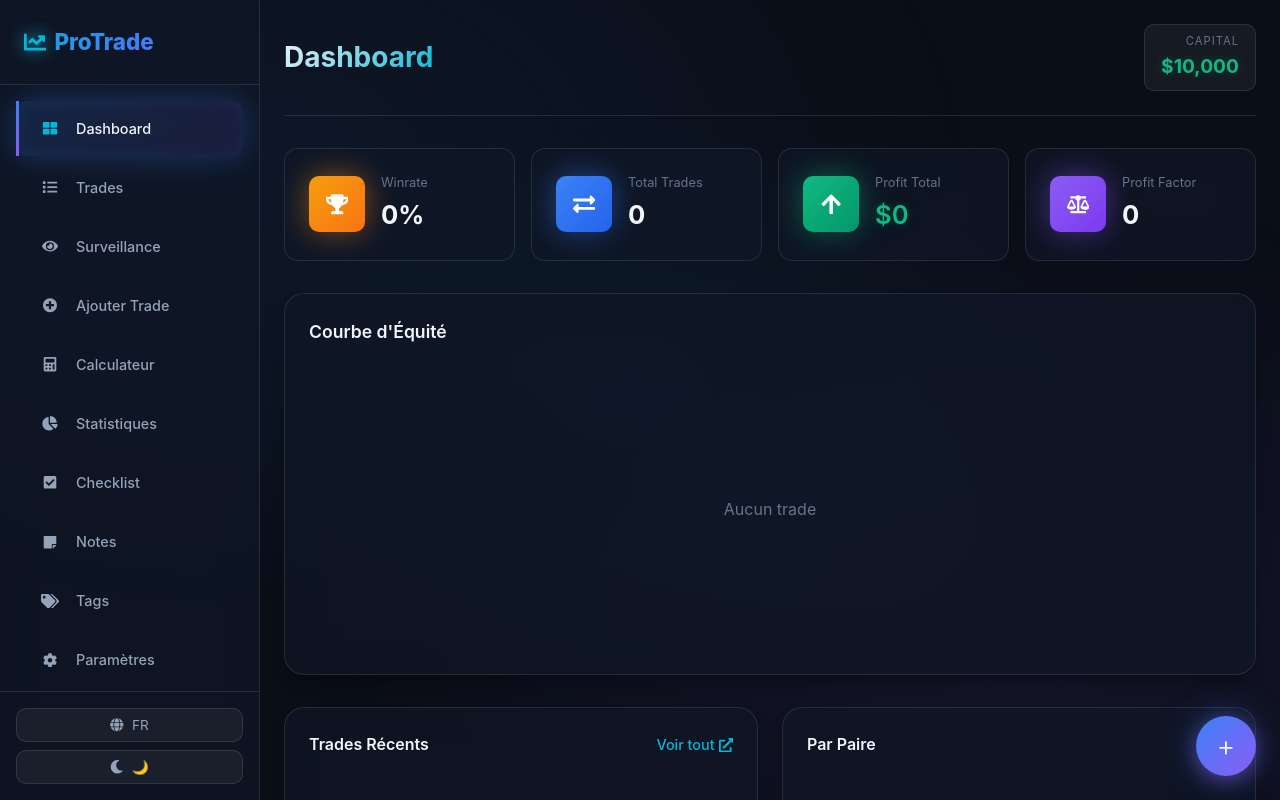
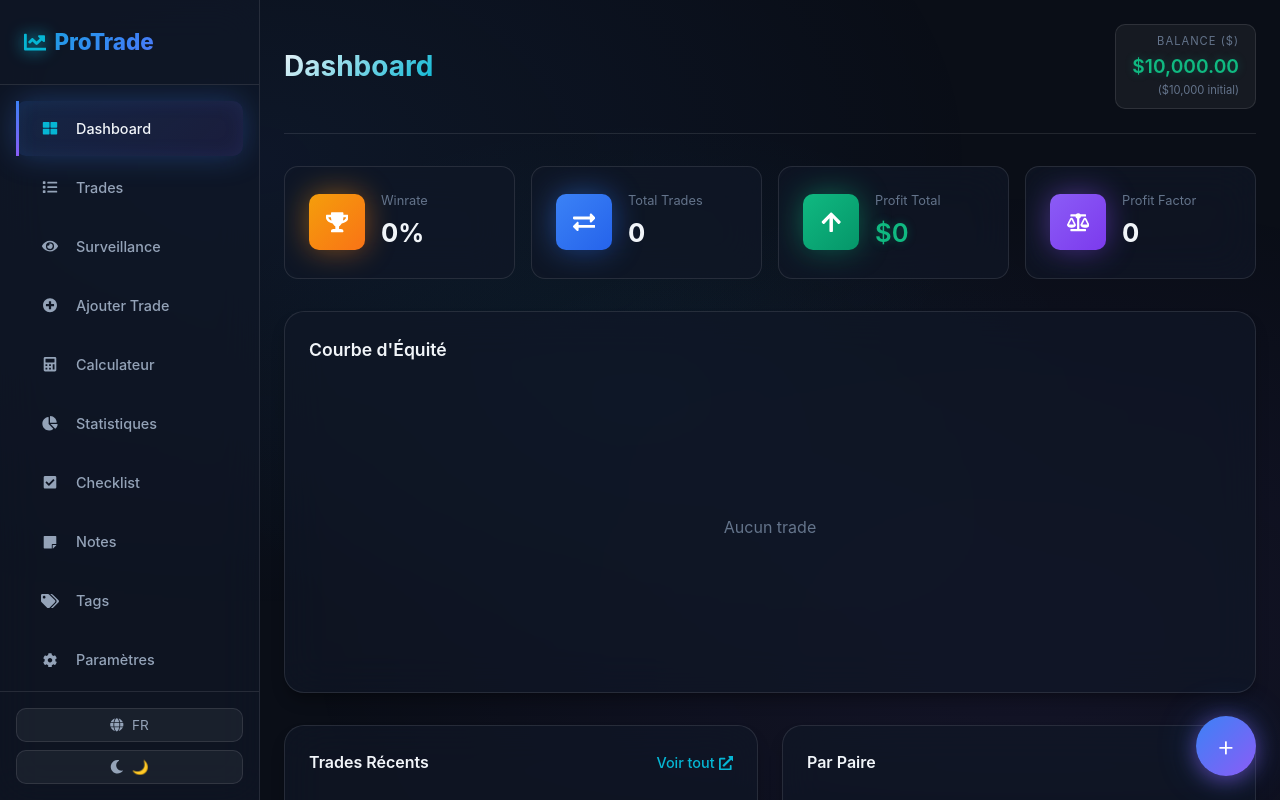
Before and after one commit to itachixa/journal-of-trading, a React (Vite) app in the folder protrade-journal/: page / in a window 1280 px wide. Shown: the top 800 px of the page. Built offline with nearby package versions, Linux system fonts and the light colour scheme.

Commit message:
update of accounting

```diff
--- a/protrade-journal/src/components/Layout.css
+++ b/protrade-journal/src/components/Layout.css
@@ -212,6 +212,22 @@
   text-shadow: 0 0 10px var(--success-glow);
 }
 
+.capital-value.positive {
+  color: var(--success);
+  text-shadow: 0 0 10px var(--success-glow);
+}
+
+.capital-value.negative {
+  color: var(--danger);
+  text-shadow: 0 0 10px var(--danger-glow);
+}
+
+.initial-capital {
+  font-size: 0.7rem;
+  color: var(--text-muted);
+  margin-left: 8px;
+}
+
 .content-area {
   position: relative;
 }
--- a/protrade-journal/src/components/Layout.jsx
+++ b/protrade-journal/src/components/Layout.jsx
@@ -24,7 +24,7 @@ const navItems = [
 ];
 
 export default function Layout({ children }) {
-  const { t, language, toggleLanguage, toggleTheme, theme, settings } = useApp();
+  const { t, language, toggleLanguage, toggleTheme, theme, settings, accountBalance } = useApp();
   const [sidebarOpen, setSidebarOpen] = useState(false);
   const location = useLocation();
 
@@ -93,8 +93,11 @@ export default function Layout({ children }) {
 
           <div className="header-actions">
             <div className="capital-display">
-              <span className="capital-label">{t('capital')}</span>
-              <span className="capital-value">${settings.initialCapital?.toLocaleString() || '10,000'}</span>
+              <span className="capital-label">{t('balance') || 'Balance'}</span>
+              <span className={`capital-value ${accountBalance >= settings.initialCapital ? 'positive' : accountBalance < settings.initialCapital ? 'negative' : ''}`}>
+                ${accountBalance.toLocaleString(undefined, { minimumFractionDigits: 2, maximumFractionDigits: 2 })}
+              </span>
+              <span className="initial-capital">(${settings.initialCapital?.toLocaleString() || '10,000'} initial)</span>
             </div>
           </div>
         </header>
--- a/protrade-journal/src/context/AppContext.jsx
+++ b/protrade-journal/src/context/AppContext.jsx
@@ -1,4 +1,4 @@
-import { createContext, useContext, useState, useEffect } from 'react';
+import { createContext, useContext, useState, useEffect, useMemo } from 'react';
 
 const AppContext = createContext();
 
@@ -296,6 +296,12 @@ export function AppProvider({ children }) {
   const [theme, setTheme] = useState('dark');
   const [isLoading, setIsLoading] = useState(true);
 
+  const accountBalance = useMemo(() => {
+    const initialCapital = settings.initialCapital || 10000;
+    const totalProfit = trades.reduce((sum, trade) => sum + (parseFloat(trade.result) || 0), 0);
+    return initialCapital + totalProfit;
+  }, [settings.initialCapital, trades]);
+
   useEffect(() => {
     loadData();
   }, []);
@@ -501,6 +507,7 @@ export function AppProvider({ children }) {
     language,
     theme,
     isLoading,
+    accountBalance,
     toggleLanguage,
     toggleTheme,
     t,
--- a/protrade-journal/src/pages/AddTrade.jsx
+++ b/protrade-journal/src/pages/AddTrade.jsx
@@ -9,7 +9,7 @@ const TEMP_TRADE_KEY = 'protrade_temp_trade';
 export default function AddTrade() {
   const navigate = useNavigate();
   const [searchParams] = useSearchParams();
-  const { t, addTrade, updateTrade, trades, tags, PAIRS, calculateLotSize, settings } = useApp();
+  const { t, addTrade, updateTrade, trades, tags, PAIRS, calculateLotSize, settings, accountBalance } = useApp();
 
   const editId = searchParams.get('id');
   const fromSource = searchParams.get('from');
@@ -31,7 +31,7 @@ export default function AddTrade() {
   });
 
   const [calculatorData, setCalculatorData] = useState({
-    balance: settings.initialCapital || 10000,
+    balance: accountBalance,
     risk: 2,
     pair: 'EURUSD'
   });
--- a/protrade-journal/src/pages/Calculator.jsx
+++ b/protrade-journal/src/pages/Calculator.jsx
@@ -14,10 +14,10 @@ const PAIRS_FOR_CALC = [
 ];
 
 export default function Calculator() {
-  const { t, settings, calculateLotSize } = useApp();
+  const { t, settings, calculateLotSize, accountBalance } = useApp();
   const navigate = useNavigate();
 
-  const [balance, setBalance] = useState(settings.initialCapital || 10000);
+  const [balance, setBalance] = useState(accountBalance);
   const [risk, setRisk] = useState(2);
   const [pair, setPair] = useState('XAUUSD');
   const [slPips, setSlPips] = useState('');
```
